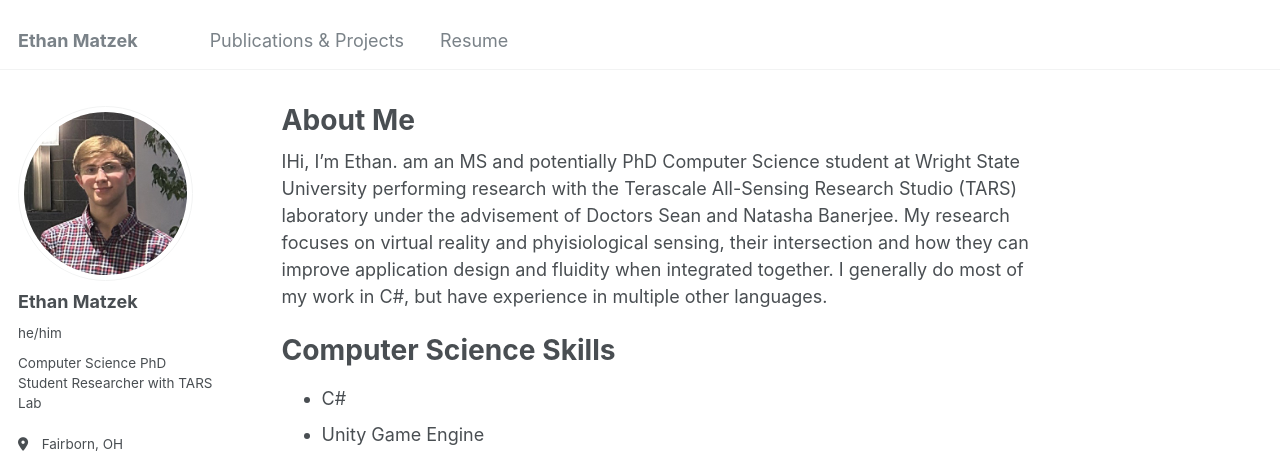
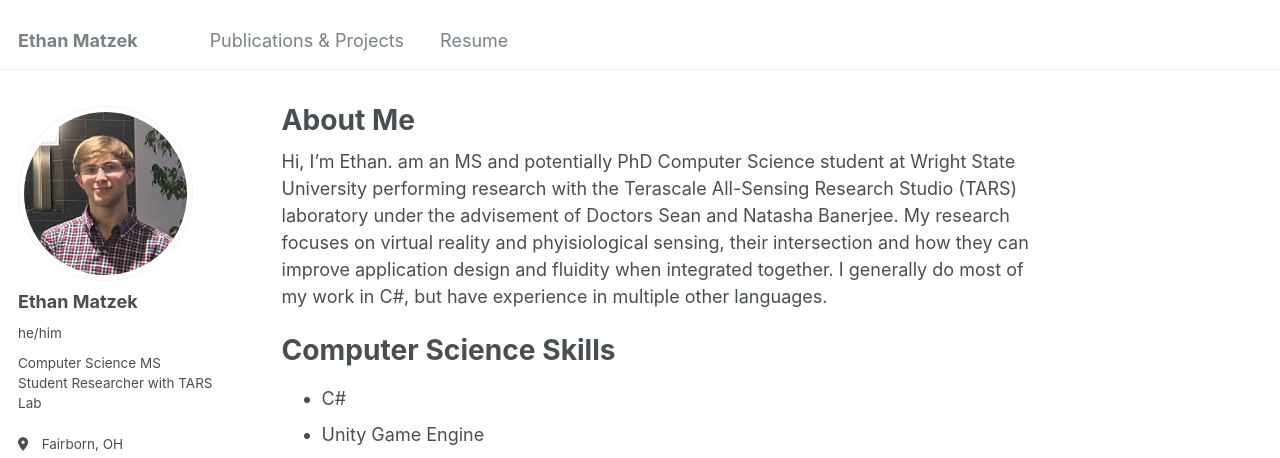
Before and after one commit to ecmatz/ecmatz.github.io, a Jekyll site: the page built from _pages/about.md, in a window 1280 px wide and 900 px high. Shown: the top 458 px of the window. Built offline with Jekyll 4.4.1, drawn with Linux system fonts in a browser that asks for light colours; some web fonts are replaced.

Commit message:
Typo fixes

```diff
--- a/_config.yml
+++ b/_config.yml
@@ -24,7 +24,7 @@ author:
   avatar           : "profile_pic.jpg"
   name             : "Ethan Matzek"
   pronouns         : "he/him"
-  bio              : "Computer Science PhD Student Researcher with TARS Lab"
+  bio              : "Computer Science MS Student Researcher with TARS Lab"
   location         : "Fairborn, OH"
   employer         : "Wright State University"
   uri              : # URL
--- a/_pages/about.md
+++ b/_pages/about.md
@@ -7,7 +7,7 @@ redirect_from:
   - /about.html
 ---
 
-IHi, I'm Ethan. am an MS and potentially PhD Computer Science student at Wright State University performing research with the Terascale All-Sensing Research Studio (TARS) laboratory under the advisement of Doctors Sean and Natasha Banerjee. My research focuses on virtual reality and phyisiological sensing, their intersection and how they can improve application design and fluidity when integrated together. I generally do most of my work in C#, but have experience in multiple other languages.
+Hi, I'm Ethan. am an MS and potentially PhD Computer Science student at Wright State University performing research with the Terascale All-Sensing Research Studio (TARS) laboratory under the advisement of Doctors Sean and Natasha Banerjee. My research focuses on virtual reality and phyisiological sensing, their intersection and how they can improve application design and fluidity when integrated together. I generally do most of my work in C#, but have experience in multiple other languages.
 
 Computer Science Skills
 ========================
```
